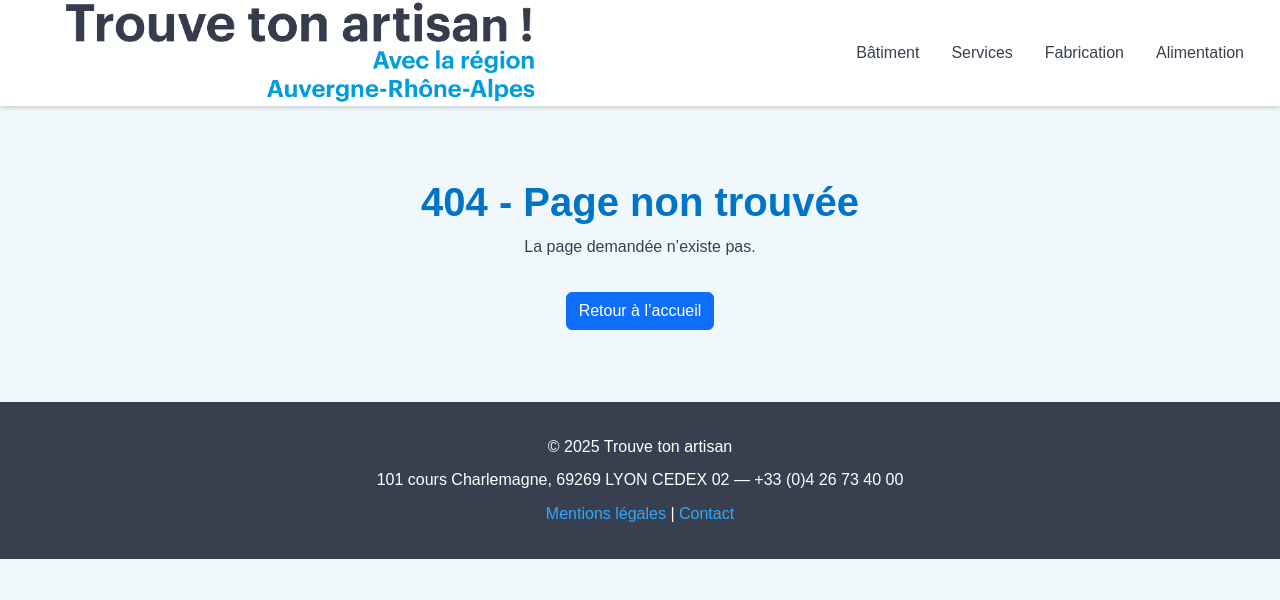
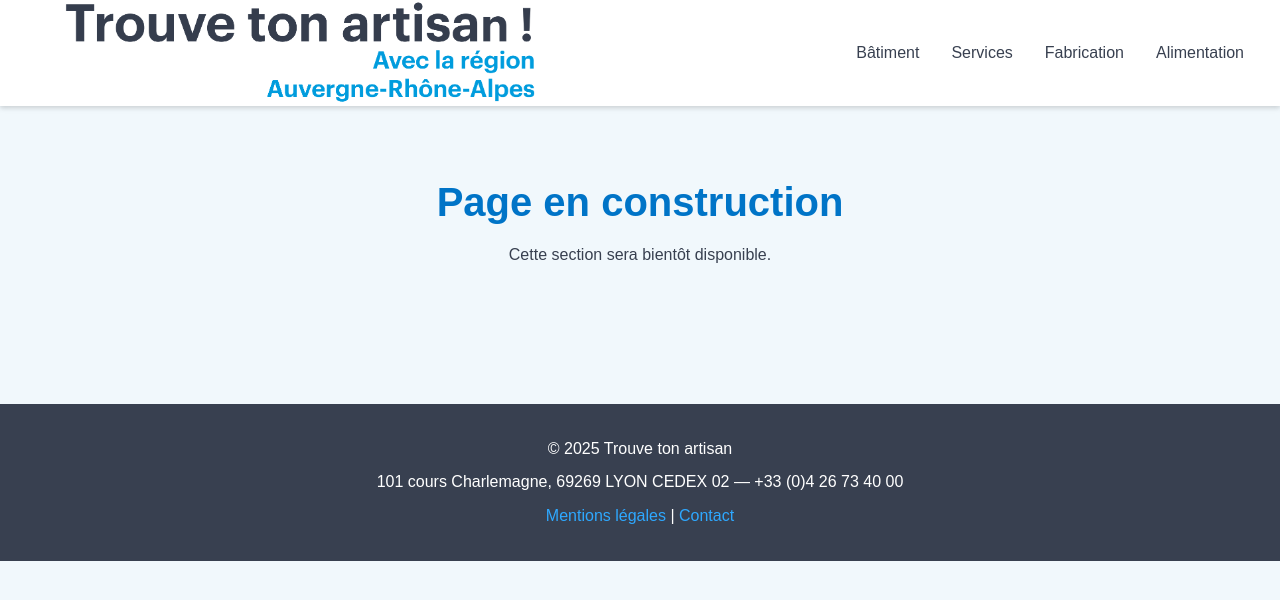
Before and after one commit to Boubou008/trouve-ton-artisan, a React (Vite) app: page /contact in a window 1280 px wide. Shown: the top 600 px of the page. Built offline with nearby package versions, Linux system fonts and the light colour scheme; a web font is replaced by a local one.

Commit message:
fix: ajout des liens React Router pour Mentions légales et Contact dans le footer

```diff
--- /dev/null
+++ b/src/pages/ComingSoon.jsx
@@ -0,0 +1,10 @@
+function ComingSoon() {
+  return (
+    <div className="container py-5 text-center">
+      <h1 className="mb-3">Page en construction</h1>
+      <p>Cette section sera bientôt disponible.</p>
+    </div>
+  );
+}
+
+export default ComingSoon;
--- a/src/router.jsx
+++ b/src/router.jsx
@@ -4,15 +4,21 @@ import Home from "./pages/Home";
 import Category from "./pages/Category";
 import Artisan from "./pages/Artisan";
 import NotFound from "./pages/NotFound";
+import ComingSoon from "./pages/ComingSoon"
 
 export const router = createBrowserRouter([
   {
     path: "/",
     element: <App />,
     children: [
-      { path: "/", element: <Home /> },
+      { index: true, element: <Home /> },
+
+      // 👉 Pages en construction
+      { path: "/mentions-legales", element: <ComingSoon /> },
+      { path: "/contact", element: <ComingSoon /> },
+
+      { path: "/artisan/:slug", element: <Artisan /> },
       { path: "/categorie/:slug", element: <Category /> },
-      { path: "/artisan/:slug", element: <Artisan /> },
       { path: "*", element: <NotFound /> }
     ]
   }
```
